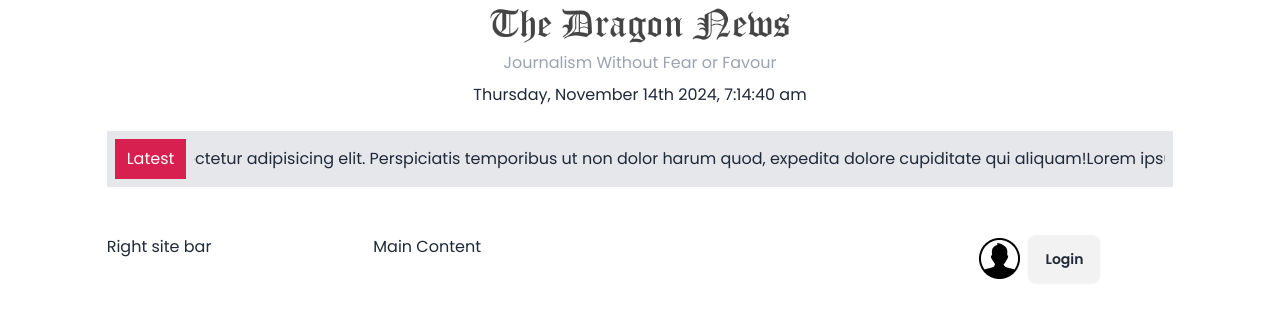
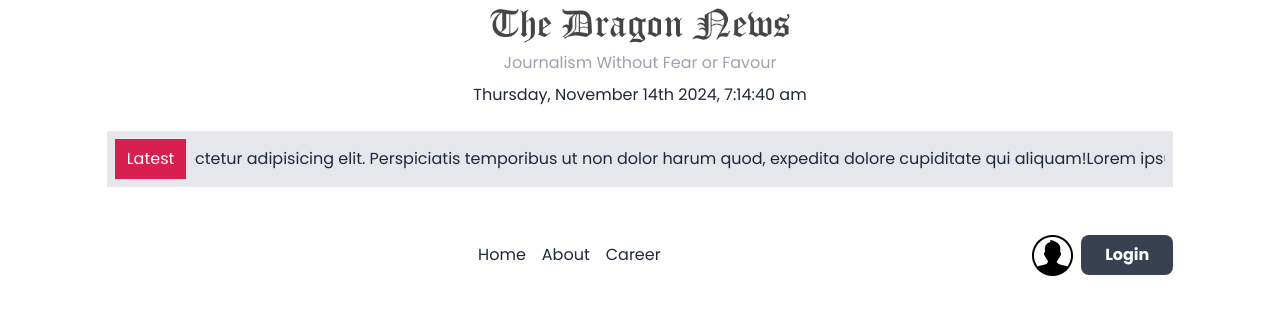
Before and after one commit to mdrakib02/Dragon-News, a React (Vite) app: page / in a window 1280 px wide. Shown: the top 322 px of the page. Built offline with nearby package versions, Linux system fonts and the light colour scheme.

Commit message:
navBar added

```diff
--- a/src/Components/NavBar.jsx
+++ b/src/Components/NavBar.jsx
@@ -1,15 +1,21 @@
+import { NavLink } from "react-router-dom";
 import userImg from '../assets/user.png'
+
 export default function NavBar() {
   return (
-    <div className='grid grid-cols-12'>
-        <div className='col-span-3'>Right site bar</div>
-        <div className='col-span-6'>Main Content</div>
-        <div className='col-span-3'>
-            <div className='flex justify-center items-center gap-2'>
+    <div className="flex justify-between items-center">
+      <div className=""></div>
+      <div className="nav space-x-4">
+        <NavLink to="/">Home</NavLink>
+        <NavLink to="/about">About</NavLink>
+        <NavLink to="/career">Career</NavLink>
+      </div>
+      <div className="login">
+      <div className='flex justify-center items-center gap-2'>
                 <img className='object-cover' src={userImg} alt="" />
-                <button className='btn'>Login</button>
+                <button className='px-6 rounded-lg py-2 bg-gray-700 text-white text-base font-bold'>Login</button>
             </div>
-        </div>
+      </div>
     </div>
-  )
+  );
 }
```
Also changed, not shown: 1 other file (tests, documents, lock files or other folders).
